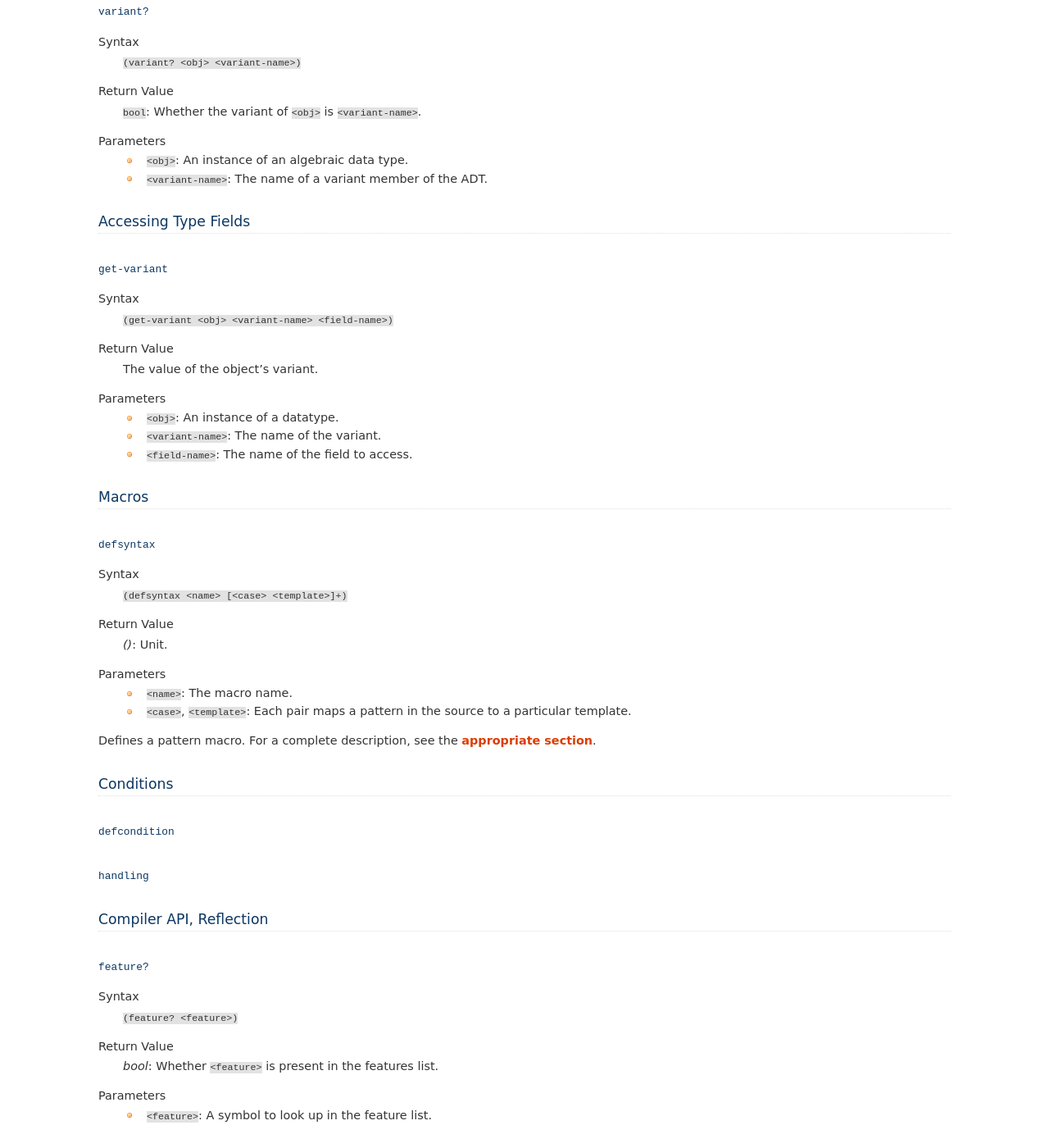
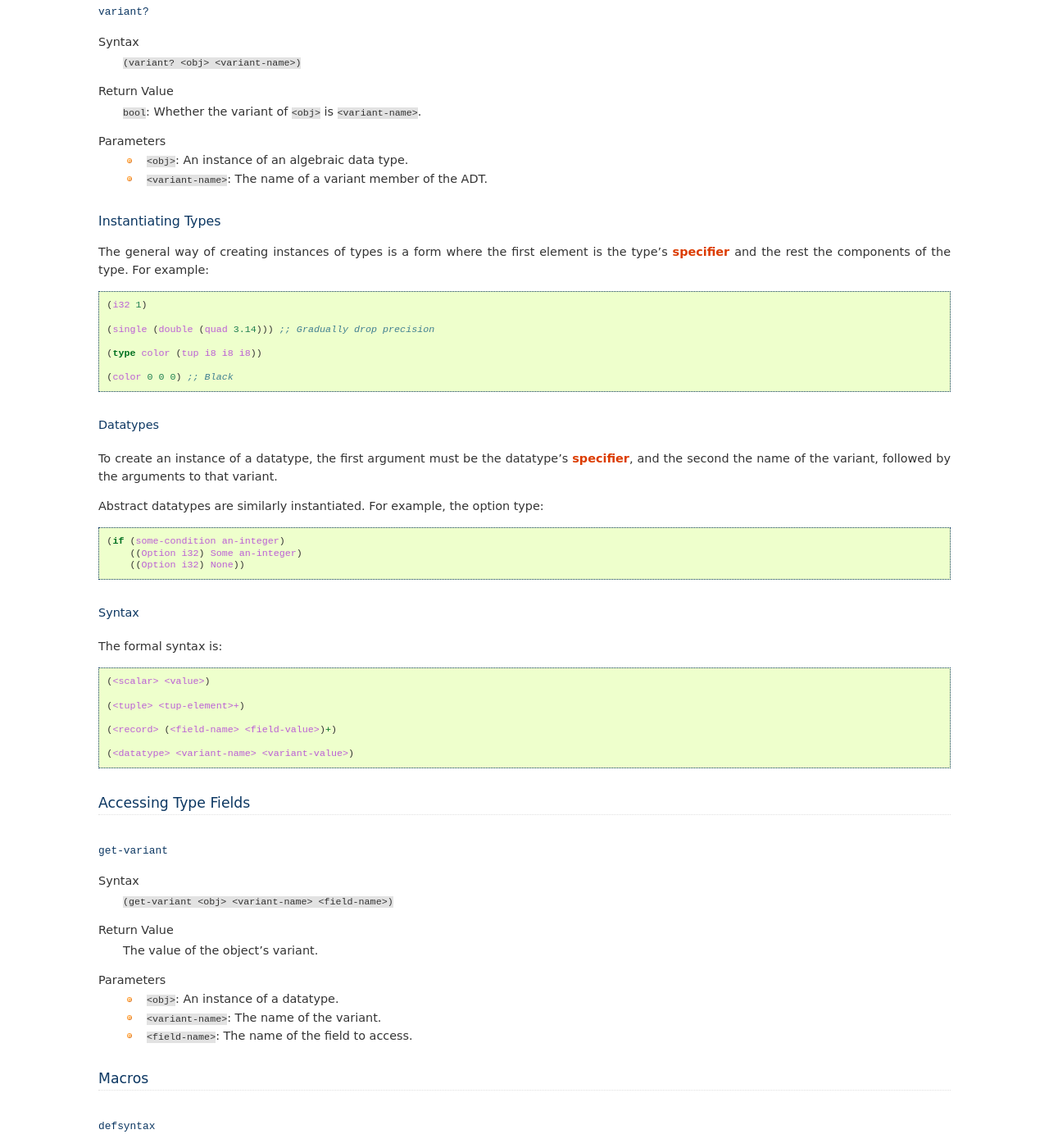
Before and after one commit to eudoxia0/corvus, a Sphinx documentation site: the page built from docs/special-forms.rst, in a window 1280 px wide and 1400 px high, scrolled down 2380 px. Shown: the whole window at 82% size. Built offline with Sphinx 7.4.7, drawn with Linux system fonts in a browser that asks for light colours; formulas are drawn with MathJax 3; pages that are not in the unit, such as notebooks, are missing from menus; some of the changed text lies outside the part shown.

Commit message:
Add docs on instantiating types

```diff
--- a/docs/special-forms.rst
+++ b/docs/special-forms.rst
@@ -35,7 +35,8 @@ Return Value
 Parameters
    * :code:`<name>`: The function's name.
    * :code:`<arguments>`: A :ref:`generic argument list <concrete_arglist>`.
-   * :code:`<ret>`: A type specifier of the function's return type.
+   * :code:`<ret>`: A :ref:`type specifier <type-spec>` of the function's
+     return type.
    * :code:`<docstring>`: An optional string documenting what the function does.
    * :code:`<body>`: A sequence of expressions.
 
@@ -97,7 +98,7 @@ Return Value
 Parameters
    * :code:`<name>`: The name of the type to define. This must be unique in the
      present scope, otherwise, a duplicate named type error is signalled.
-   * :code:`<specifier>`: A type specifier.
+   * :code:`<specifier>`: A :ref:`type specifier <type-spec>`.
    * :code:`<docstring>`: An optional documentation string describing the type.
 
 Examples:
@@ -121,6 +122,53 @@ Return Value
 Parameters
    * :code:`<obj>`: An instance of an algebraic data type.
    * :code:`<variant-name>`: The name of a variant member of the ADT.
+
+Instantiating Types
+-------------------
+
+The general way of creating instances of types is a form where the first element
+is the type's :ref:`specifier <type-spec>` and the rest the components of the
+type. For example:
+
+::
+
+  (i32 1)
+
+  (single (double (quad 3.14))) ;; Gradually drop precision
+
+  (type color (tup i8 i8 i8))
+
+  (color 0 0 0) ;; Black
+
+Datatypes
+^^^^^^^^^
+
+To create an instance of a datatype, the first argument must be the datatype's
+:ref:`specifier <type-spec>`, and the second the name of the variant, followed
+by the arguments to that variant.
+
+Abstract datatypes are similarly instantiated. For example, the option type:
+
+::
+
+  (if (some-condition an-integer)
+      ((Option i32) Some an-integer)
+      ((Option i32) None))
+
+Syntax
+^^^^^^
+
+The formal syntax is:
+
+::
+
+  (<scalar> <value>)
+
+  (<tuple> <tup-element>+)
+
+  (<record> (<field-name> <field-value>)+)
+
+  (<datatype> <variant-name> <variant-value>)
 
 Accessing Type Fields
 =====================
```
